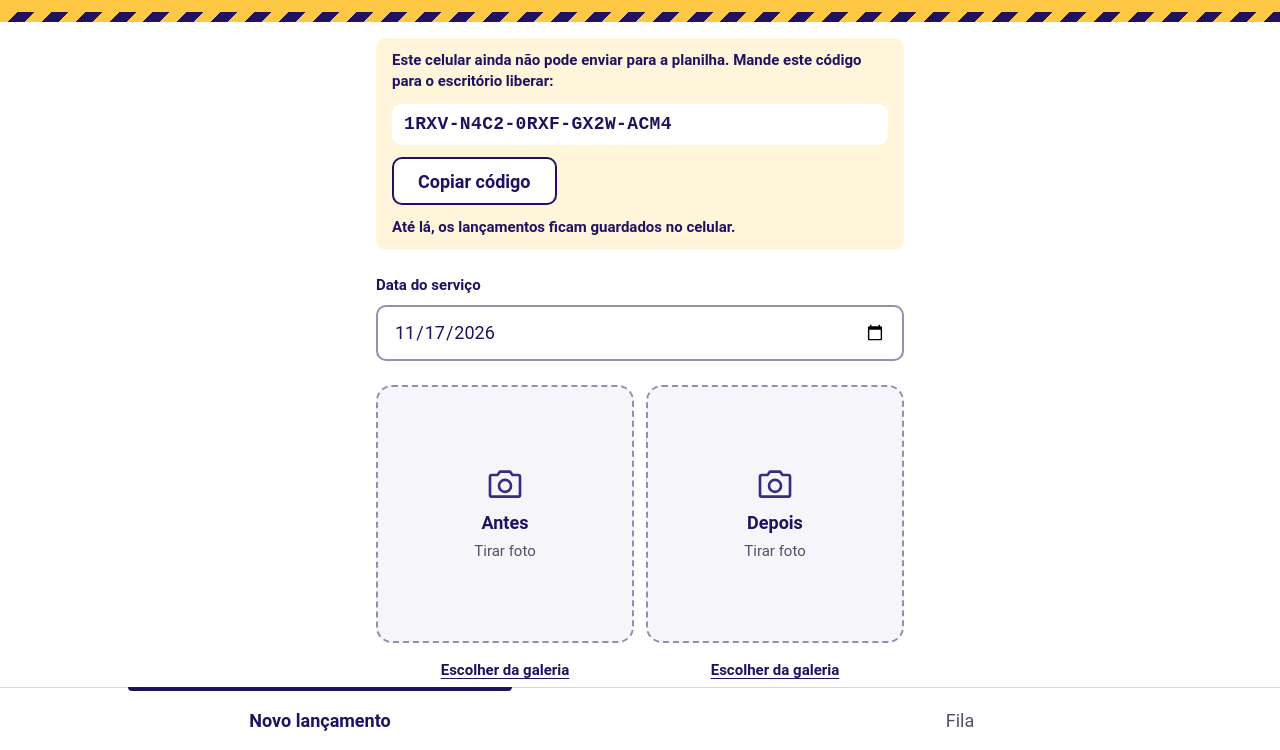
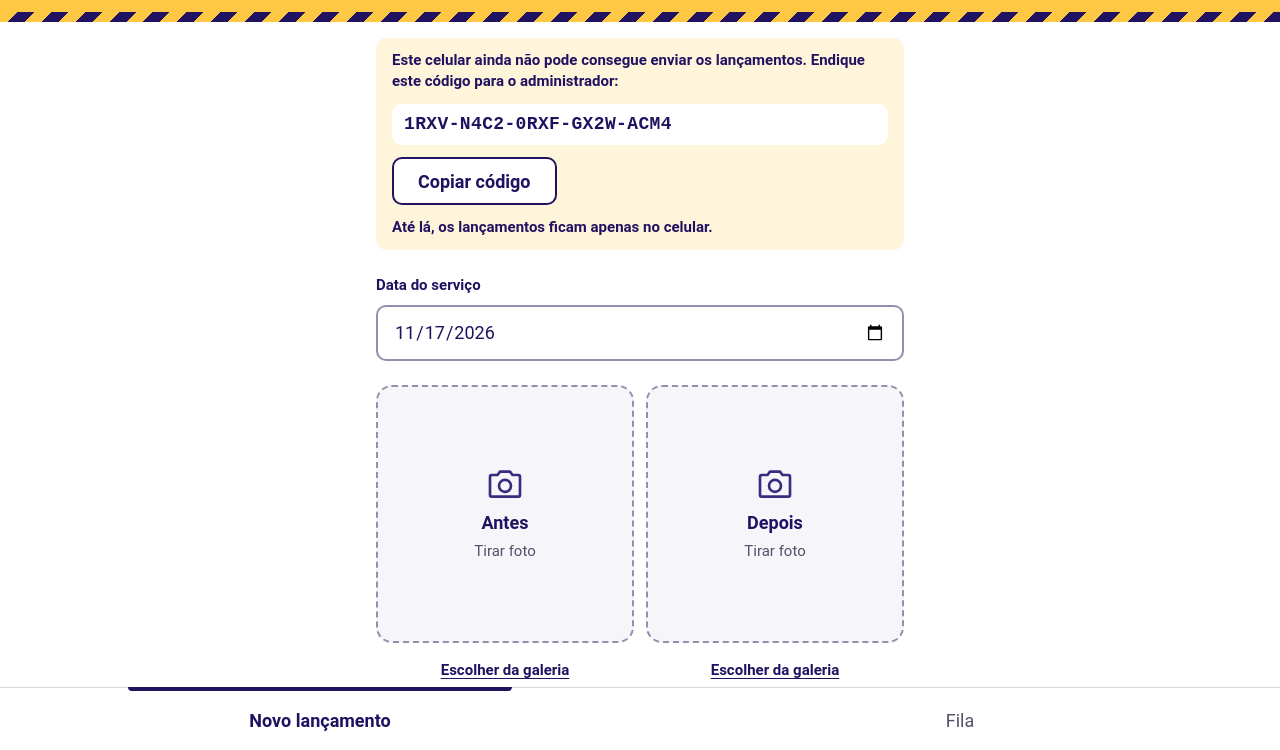
Before and after one commit to matheus-souza03/manutencao-embu, a plain HTML site: page index.html in a window 1280 px wide. Shown: the part 48-798 px from the top of the page. Drawn offline with Linux system fonts and the light colour scheme; no server answers.

Commit message:
Atualiza mensagem de código de acesso

```diff
--- a/index.html
+++ b/index.html
@@ -33,10 +33,10 @@
         Nova versão disponível. Toque para atualizar.
       </button>
       <div class="aviso aviso--atencao aviso--liberar" id="aviso-liberar" hidden>
-        <p>Este celular ainda não pode enviar para a planilha. Mande este código para o escritório liberar:</p>
+        <p>Este celular ainda não pode consegue enviar os lançamentos. Endique este código para o administrador:</p>
         <p class="codigo" id="codigo-aparelho"></p>
         <button class="botao botao--secundario" id="enviar-codigo" type="button">Enviar código</button>
-        <p>Até lá, os lançamentos ficam guardados no celular.</p>
+        <p>Até lá, os lançamentos ficam apenas no celular.</p>
       </div>
       <p class="aviso aviso--atencao" id="aviso-antigo" hidden>
         Há lançamentos sem enviar há mais de 2 dias. Abra o app com internet.
```
